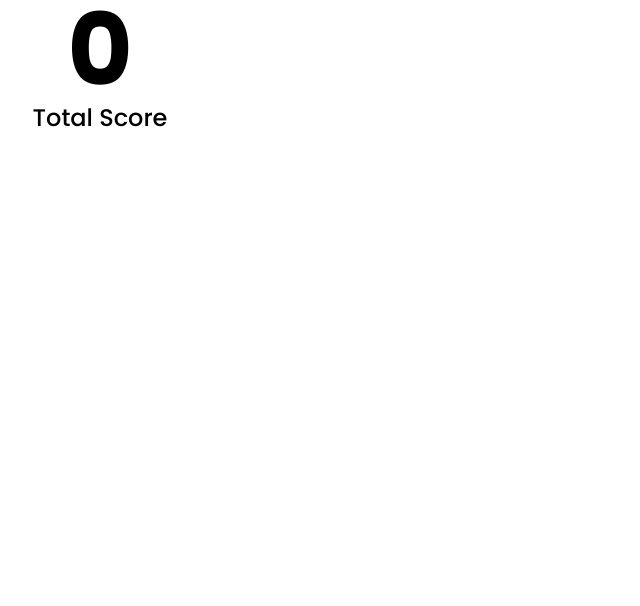
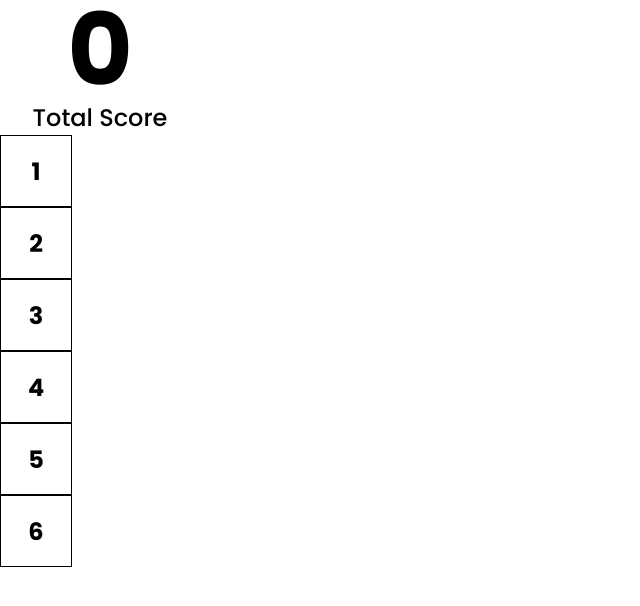
Before and after one commit to Deepak8519M/React-Js-Projects-7-DSMCoding, a React (Vite) app in the folder Project3/: page / in a window 1280 px wide. Shown: the top 606 px of the page, without its empty margins (0-640 px from the left). Built offline with nearby package versions, Linux system fonts and the light colour scheme.

Commit message:
effective technq code for box pushed

```diff
--- a/Project3/src/components/GamePlay.jsx
+++ b/Project3/src/components/GamePlay.jsx
@@ -1,10 +1,12 @@
 import styled from "styled-components";
 import TotalScore from "./TotalScore";
+import NumberSelector from "./NumberSelector";
 
 function GamePlay() {
   return (
     <main>
       <TotalScore />
+      <NumberSelector />
     </main>
   );
 }
--- a/Project3/src/components/NumberSelector.jsx
+++ b/Project3/src/components/NumberSelector.jsx
@@ -1,11 +1,25 @@
-import React from 'react'
+import styled from "styled-components";
 
 function NumberSelector() {
+  const arrayNumber = [1, 2, 3, 4, 5, 6];
+
   return (
     <div>
-
+      {arrayNumber.map((value, i) => (
+        <Box key={i}>{value}</Box>
+      ))}
     </div>
-  )
+  );
 }
 
-export default NumberSelector
+export default NumberSelector;
+
+const Box = styled.div`
+  height: 72px;
+  width: 72px;
+  border: 1px solid black;
+  display: grid;
+  place-items: center;
+  font-weight: 700;
+  font-size: 24px;
+`;
```
